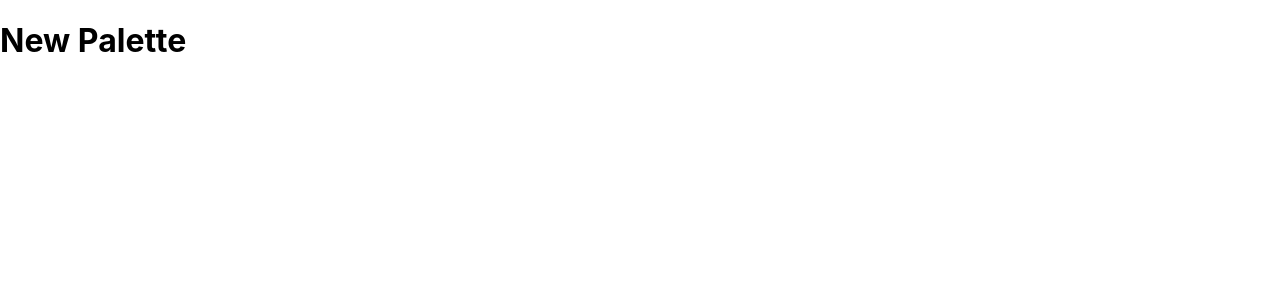
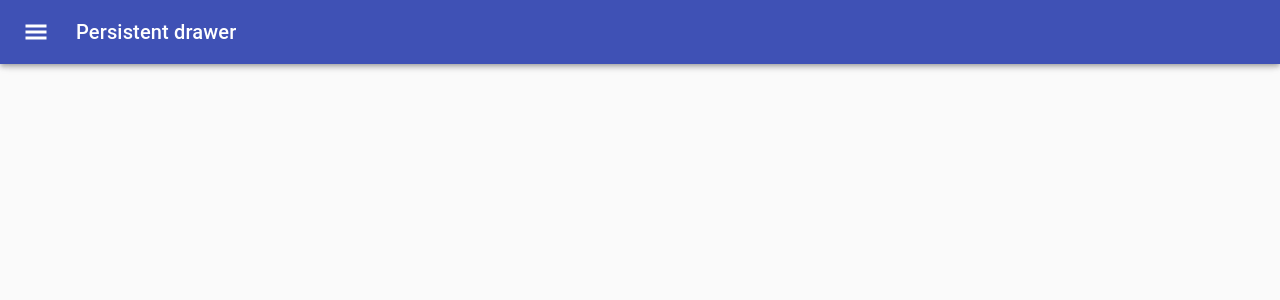
Before and after one commit to Moonbladez/colors, a React (Create React App) app: page /palette/new in a window 1280 px wide. Shown: the top 300 px of the page. Built offline with nearby package versions, Linux system fonts and the light colour scheme.

Commit message:
added colorpicker and buttons to draw on New Palette Form

```diff
--- a/package.json
+++ b/package.json
@@ -10,6 +10,7 @@
     "chroma-js": "^2.1.0",
     "rc-slider": "^9.3.0",
     "react": "^16.13.1",
+    "react-color": "^2.18.1",
     "react-copy-to-clipboard": "^5.0.2",
     "react-dom": "^16.13.1",
     "react-icons": "^3.10.0",
--- a/src/NewPaletteForm/NewPaletteForm.jsx
+++ b/src/NewPaletteForm/NewPaletteForm.jsx
@@ -1,7 +1,152 @@
-import React, { Component } from "react";
+import React from "react";
 
-export class NewPaletteForm extends Component {
-	render() {
-		return <h1>New Palette</h1>;
-	}
+import { ChromePicker } from "react-color";
+import { GiHamburgerMenu } from "react-icons/gi";
+import { AiOutlineLeft } from "react-icons/ai";
+
+import clsx from "clsx";
+import { makeStyles } from "@material-ui/core/styles";
+import Drawer from "@material-ui/core/Drawer";
+import CssBaseline from "@material-ui/core/CssBaseline";
+import AppBar from "@material-ui/core/AppBar";
+import Toolbar from "@material-ui/core/Toolbar";
+import Typography from "@material-ui/core/Typography";
+import Divider from "@material-ui/core/Divider";
+import IconButton from "@material-ui/core/IconButton";
+import Button from "@material-ui/core/Button";
+
+const drawerWidth = 300;
+
+const useStyles = makeStyles((theme) => ({
+	root: {
+		display: "flex",
+	},
+	appBar: {
+		transition: theme.transitions.create(["margin", "width"], {
+			easing: theme.transitions.easing.sharp,
+			duration: theme.transitions.duration.leavingScreen,
+		}),
+	},
+	appBarShift: {
+		width: `calc(100% - ${drawerWidth}px)`,
+		marginLeft: drawerWidth,
+		transition: theme.transitions.create(["margin", "width"], {
+			easing: theme.transitions.easing.easeOut,
+			duration: theme.transitions.duration.enteringScreen,
+		}),
+	},
+	menuButton: {
+		marginRight: theme.spacing(2),
+	},
+	hide: {
+		display: "none",
+	},
+	drawer: {
+		width: drawerWidth,
+		flexShrink: 0,
+	},
+	drawerPaper: {
+		width: drawerWidth,
+	},
+	drawerHeader: {
+		display: "flex",
+		alignItems: "center",
+		padding: theme.spacing(0, 1),
+		// necessary for content to be below app bar
+		...theme.mixins.toolbar,
+		justifyContent: "flex-end",
+	},
+	content: {
+		flexGrow: 1,
+		padding: theme.spacing(3),
+		transition: theme.transitions.create("margin", {
+			easing: theme.transitions.easing.sharp,
+			duration: theme.transitions.duration.leavingScreen,
+		}),
+		marginLeft: -drawerWidth,
+	},
+	contentShift: {
+		transition: theme.transitions.create("margin", {
+			easing: theme.transitions.easing.easeOut,
+			duration: theme.transitions.duration.enteringScreen,
+		}),
+		marginLeft: 0,
+	},
+}));
+
+export function NewPaletteForm() {
+	const classes = useStyles();
+	const [open, setOpen] = React.useState(false);
+
+	const handleDrawerOpen = () => {
+		setOpen(true);
+	};
+
+	const handleDrawerClose = () => {
+		setOpen(false);
+	};
+
+	return (
+		<div className={classes.root}>
+			<CssBaseline />
+			<AppBar
+				position='fixed'
+				className={clsx(classes.appBar, {
+					[classes.appBarShift]: open,
+				})}
+			>
+				<Toolbar>
+					<IconButton
+						color='inherit'
+						aria-label='open drawer'
+						onClick={handleDrawerOpen}
+						edge='start'
+						className={clsx(classes.menuButton, open && classes.hide)}
+					>
+						<GiHamburgerMenu />
+					</IconButton>
+					<Typography variant='h6' noWrap>
+						Persistent drawer
+					</Typography>
+				</Toolbar>
+			</AppBar>
+			<Drawer
+				className={classes.drawer}
+				variant='persistent'
+				anchor='left'
+				open={open}
+				classes={{
+					paper: classes.drawerPaper,
+				}}
+			>
+				<Divider />
+
+				<div className={classes.drawerHeader}>
+					<IconButton onClick={handleDrawerClose}>
+						<AiOutlineLeft />
+					</IconButton>
+				</div>
+				<Typography variant='h4'>Design Your Palette</Typography>
+				<div>
+					<Button variant='contained' color='secondary'>
+						Clear Palette
+					</Button>
+					<Button variant='outlined' color='secondary'>
+						Random Color
+					</Button>
+				</div>
+				<ChromePicker />
+				<Button variant='contained' color='default' size='large'>
+					Add Color
+				</Button>
+			</Drawer>
+			<main
+				className={clsx(classes.content, {
+					[classes.contentShift]: open,
+				})}
+			>
+				<div className={classes.drawerHeader} />
+			</main>
+		</div>
+	);
 }
```
Also changed, not shown: 1 other file (tests, documents, lock files or other folders).
